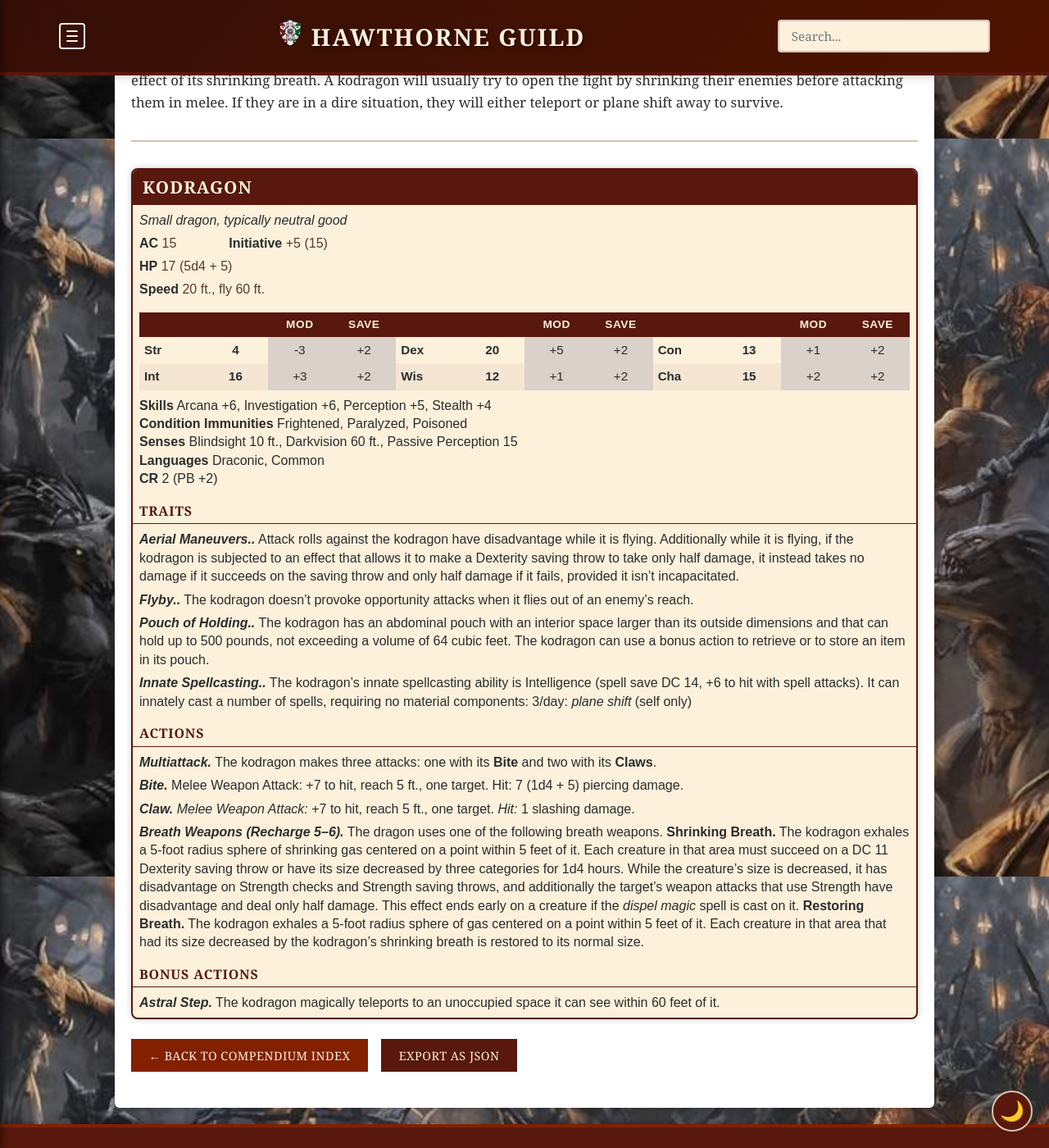
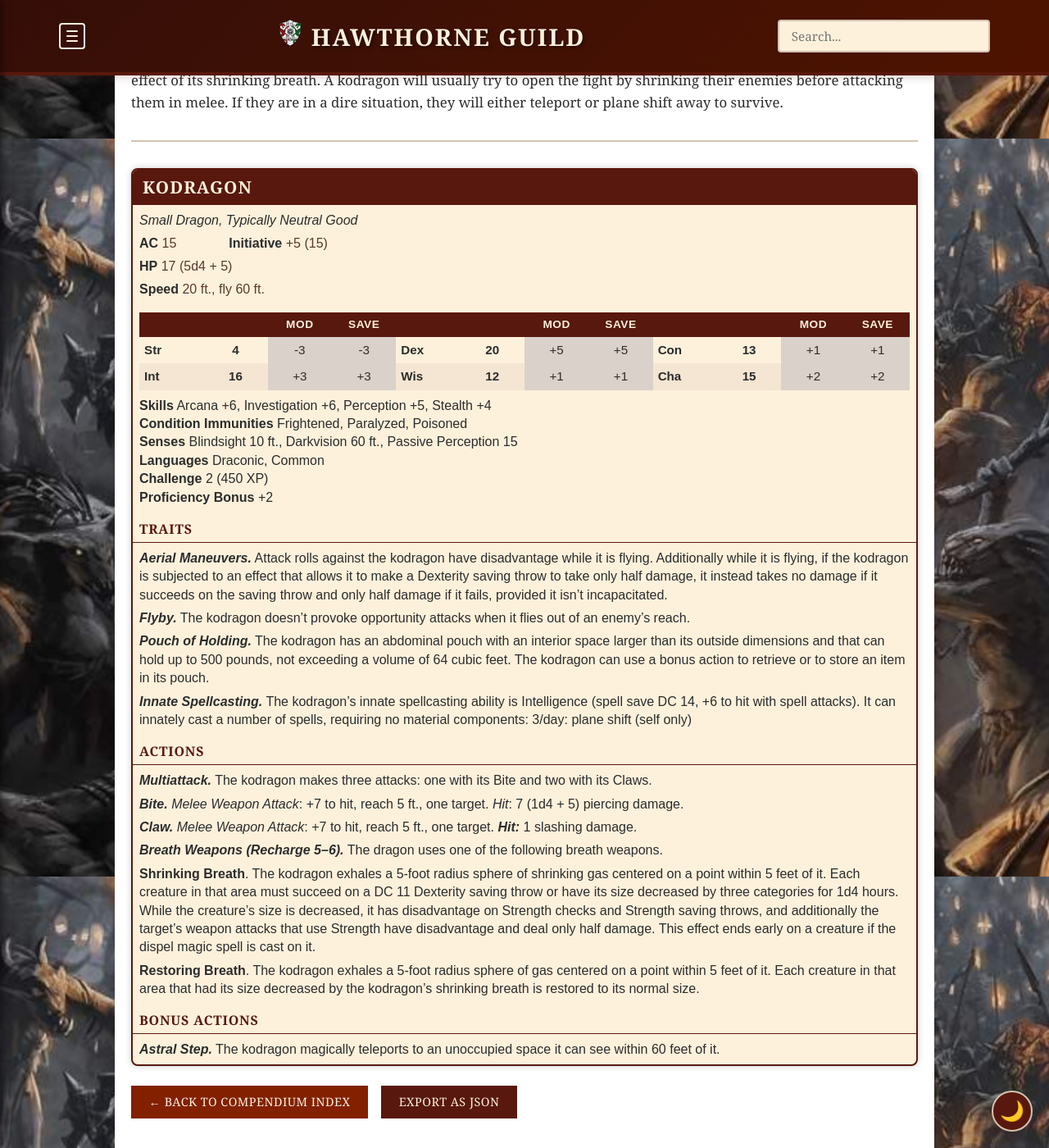
Before and after one commit to coconutswallow/Guides, a Jekyll site: the page built from _monsters/kodragon.md, in a window 1280 px wide and 1400 px high, scrolled down 731 px. Shown: the whole window at 82% size. Built offline with Jekyll 4.4.1, drawn with Linux system fonts in a browser that asks for light colours; comment, search, counter and statistics services are not loaded; grey boxes are pictures that could not be loaded.

Commit message:
Update kodragon.md

```diff
--- a/_monsters/kodragon.md
+++ b/_monsters/kodragon.md
@@ -22,43 +22,48 @@
 
 ___
 > ## Kodragon
-> *Small dragon, typically neutral good*
+> *Small Dragon, Typically Neutral Good*
 >
-> **AC** 15 **HP** 17 (5d4 + 5) **Speed** 20 ft., fly 60 ft. **Initiative** +5 (15)
+> **AC** 15
+> **HP** 17 (5d4 + 5)
+> **Speed** 20 ft., fly 60 ft.
+> **Initiative** +5 (15)
 >
 > |     |     | MOD | SAVE |     |     | MOD | SAVE |     |     | MOD | SAVE |
 > |:--- |:---:|:---:|:----:|:--- |:---:|:---:|:----:|:--- |:---:|:---:|:----:|
-> | **Str** | 4 | -3 | +2 | **Dex** | 20 | +5 | +2 | **Con** | 13 | +1 | +2 |
-> | **Int** | 16 | +3 | +2 | **Wis** | 12 | +1 | +2 | **Cha** | 15 | +2 | +2 |
+> | **Str** | 4 | -3 | -3 | **Dex** | 20 | +5 | +5 | **Con** | 13 | +1 | +1 |
+> | **Int** | 16 | +3 | +3 | **Wis** | 12 | +1 | +1 | **Cha** | 15 | +2 | +2 |
 >
 > **Skills** Arcana +6, Investigation +6, Perception +5, Stealth +4
 > **Condition Immunities** Frightened, Paralyzed, Poisoned
 > **Senses** Blindsight 10 ft., Darkvision 60 ft., Passive Perception 15
 > **Languages** Draconic, Common
-> **CR** 2 (PB +2)
+> **Challenge** 2 (450 XP)
+> **Proficiency Bonus** +2
 >
 > ### Traits
 >
-> ***Aerial Maneuvers..*** Attack rolls against the kodragon have disadvantage while it is flying. Additionally while it is flying, if the kodragon is subjected to an effect that allows it to make a Dexterity saving throw to take only half damage, it instead takes no damage if it succeeds on the saving throw and only half damage if it fails, provided it isn't incapacitated.
+> ***Aerial Maneuvers.*** Attack rolls against the kodragon have disadvantage while it is flying. Additionally while it is flying, if the kodragon is subjected to an effect that allows it to make a Dexterity saving throw to take only half damage, it instead takes no damage if it succeeds on the saving throw and only half damage if it fails, provided it isn’t incapacitated.
 >
-> ***Flyby..*** The kodragon doesn't provoke opportunity attacks when it flies out of an enemy's reach.
+> ***Flyby.*** The kodragon doesn’t provoke opportunity attacks when it flies out of an enemy’s reach.
 >
-> ***Pouch of Holding..*** The kodragon has an abdominal pouch with an interior space larger than its outside dimensions and that can hold up to 500 pounds, not exceeding a volume of 64 cubic feet. The kodragon can use a bonus action to retrieve or to store an item in its pouch.
+> ***Pouch of Holding.*** The kodragon has an abdominal pouch with an interior space larger than its outside dimensions and that can hold up to 500 pounds, not exceeding a volume of 64 cubic feet. The kodragon can use a bonus action to retrieve or to store an item in its pouch.
 >
-> ***Innate Spellcasting..*** The kodragon's innate spellcasting ability is Intelligence (spell save DC 14, +6 to hit with spell attacks). It can innately cast a number of spells, requiring no material components:
-> 3/day: *plane shift* (self only)
+> ***Innate Spellcasting.*** The kodragon’s innate spellcasting ability is Intelligence (spell save DC 14, +6 to hit with spell attacks). It can innately cast a number of spells, requiring no material components: 3/day: plane shift (self only)
 >
 > ### Actions
 >
-> ***Multiattack.*** The kodragon makes three attacks: one with its **Bite** and two with its **Claws**.
+> ***Multiattack.*** The kodragon makes three attacks: one with its Bite and two with its Claws.
 >
-> ***Bite.*** Melee Weapon Attack: +7 to hit, reach 5 ft., one target. Hit: 7 (1d4 + 5) piercing damage.
+> ***Bite.*** *Melee Weapon Attack*: +7 to hit, reach 5 ft., one target. *Hit*: 7 (1d4 + 5) piercing damage.
 >
-> ***Claw.*** *Melee Weapon Attack:* +7 to hit, reach 5 ft., one target. *Hit:* 1 slashing damage.
+> ***Claw.*** *Melee Weapon Attack*: +7 to hit, reach 5 ft., one target. ***Hit:*** 1 slashing damage.
 >
 > ***Breath Weapons (Recharge 5–6).*** The dragon uses one of the following breath weapons.
-> **Shrinking Breath.** The kodragon exhales a 5-foot radius sphere of shrinking gas centered on a point within 5 feet of it. Each creature in that area must succeed on a DC 11 Dexterity saving throw or have its size decreased by three categories for 1d4 hours. While the creature's size is decreased, it has disadvantage on Strength checks and Strength saving throws, and additionally the target's weapon attacks that use Strength have disadvantage and deal only half damage. This effect ends early on a creature if the *dispel magic* spell is cast on it.
-> **Restoring Breath.** The kodragon exhales a 5-foot radius sphere of gas centered on a point within 5 feet of it. Each creature in that area that had its size decreased by the kodragon's shrinking breath is restored to its normal size.
+>
+> **Shrinking Breath**. The kodragon exhales a 5-foot radius sphere of shrinking gas centered on a point within 5 feet of it. Each creature in that area must succeed on a DC 11 Dexterity saving throw or have its size decreased by three categories for 1d4 hours. While the creature’s size is decreased, it has disadvantage on Strength checks and Strength saving throws, and additionally the target’s weapon attacks that use Strength have disadvantage and deal only half damage. This effect ends early on a creature if the dispel magic spell is cast on it.
+>
+> **Restoring Breath**. The kodragon exhales a 5-foot radius sphere of gas centered on a point within 5 feet of it. Each creature in that area that had its size decreased by the kodragon’s shrinking breath is restored to its normal size.
 >
 > ### Bonus Actions
 >
```
